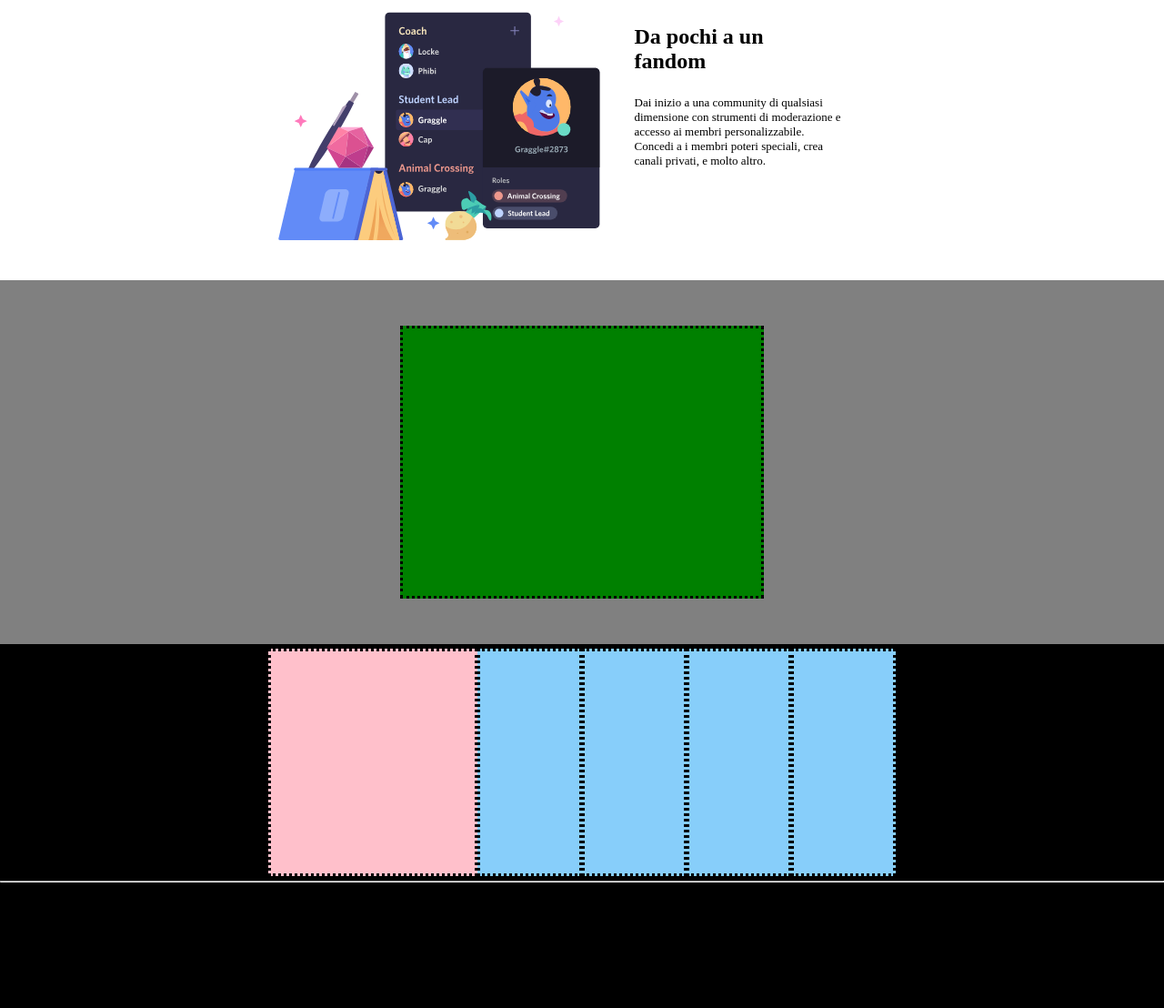
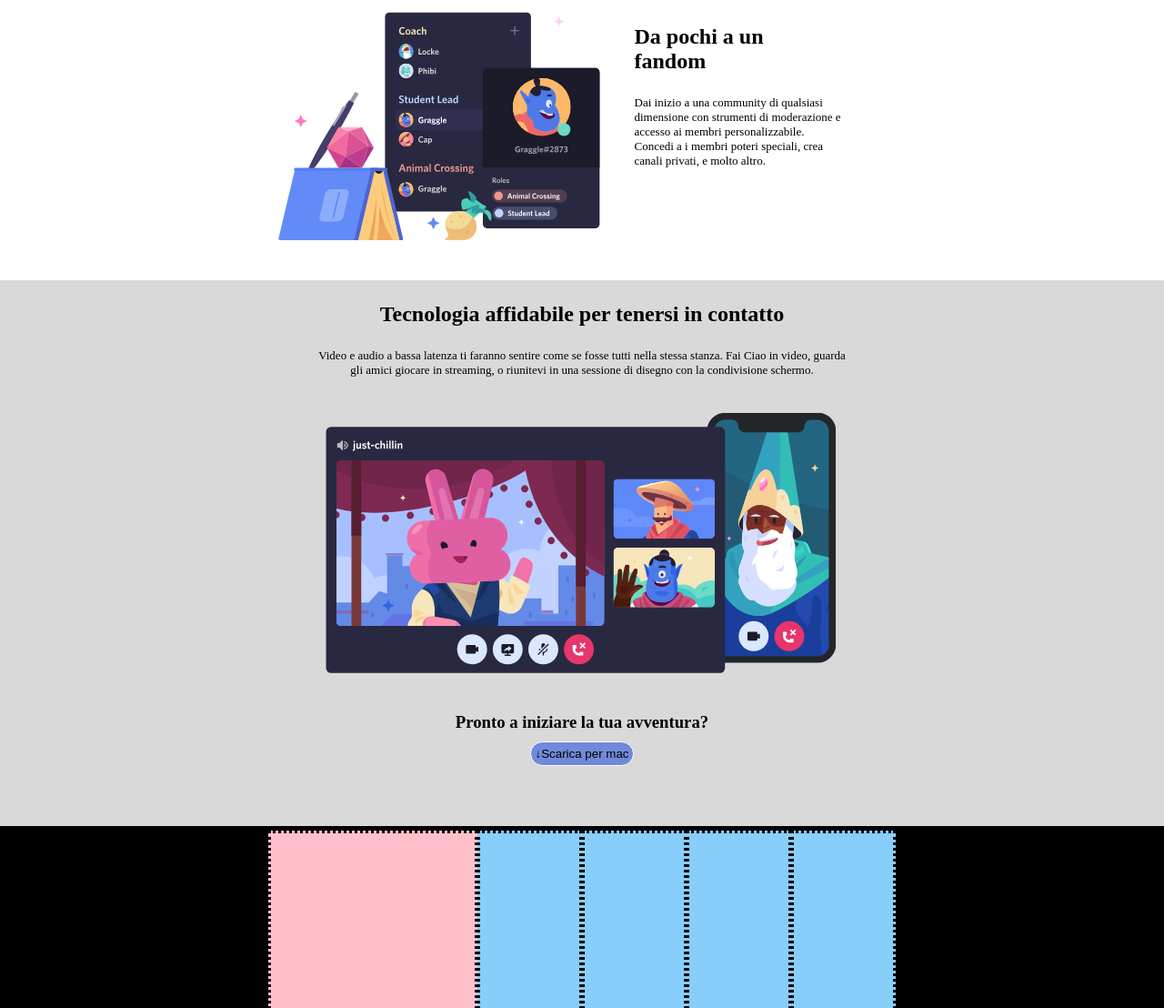
Before and after one commit to UniversoCaotico1997/htmlcss-discord, a plain HTML site: page index.html in a window 1280 px wide. Shown: the part 978-2086 px from the top of the page at 91% size. Drawn offline with Linux system fonts and the light colour scheme.

Commit message:
Complete Main

```diff
--- a/index.html
+++ b/index.html
@@ -112,8 +112,18 @@
             </div>
         </section>
 
-        <section id="customer" class="painting">
-            <div class="square"></div>
+        <section id="customer">
+            <div class="container_big">
+                <h2>Tecnologia affidabile per tenersi in contatto</h2>
+                    <p class="size">Video e audio a bassa latenza ti faranno sentire come se fosse tutti nella stessa stanza. Fai Ciao in video, guarda
+                        <br>gli amici giocare in streaming, o riunitevi in una sessione di disegno con la condivisione schermo.
+                    </p>
+                <div class="square">
+                    <img id="last_picture" src="./img/item4-big.svg" alt="">
+                    <h3>Pronto a iniziare la tua avventura?</h3>
+                    <button id="download">&darr;Scarica per mac</button>
+                </div>
+             </div>
         </section>
     </main>
     <!-- fine layout -->
--- a/style.css
+++ b/style.css
@@ -60,7 +60,10 @@ button{
     border: 1px solid black;
     color: white;
 }
-
+#download{
+    background-color: #7289DA;
+    border: 1px solid white;
+}
 
 /* colonne header */
 .col_1{
@@ -105,28 +108,23 @@ img{
 .size{
     font-size: small;
 }
-#customer{
-    background-color: grey;
-}
-
-.row_main{
+ .row_main{
     display: flex;
     height: 300px;
 }
-
-
-.painting{
-    background-color: brown;
-    height: 400px;
+#customer{
+    background-color: #D9D9D9;
     display: flex;
     justify-content: center;
     align-items: center;
+    text-align: center;
+}
+.container_big{
+    height: 600px;
 }
 .square{
-    width: 400px;
+    width: 600px;
     height: 300px;
-    background-color:green;
-    border-style: dotted;
 }
 
 /* footer */
```
